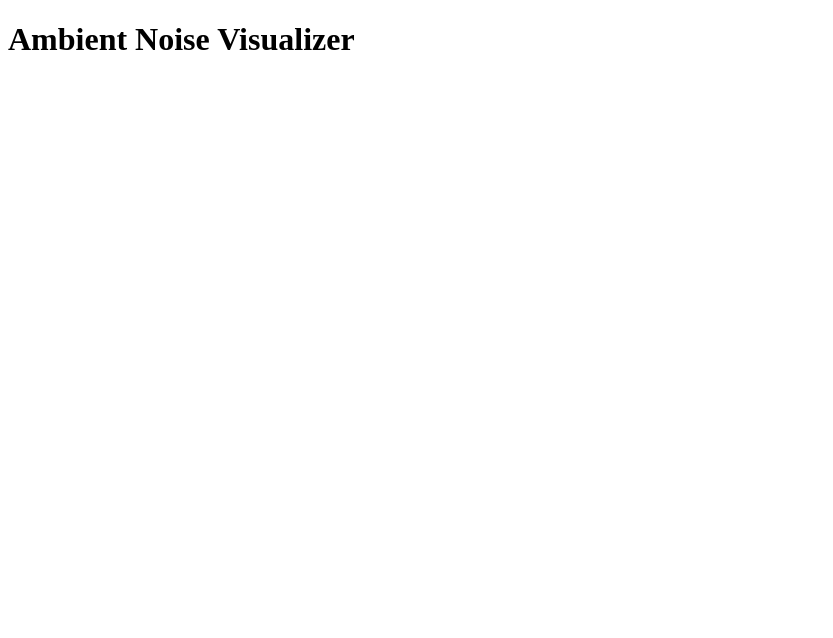
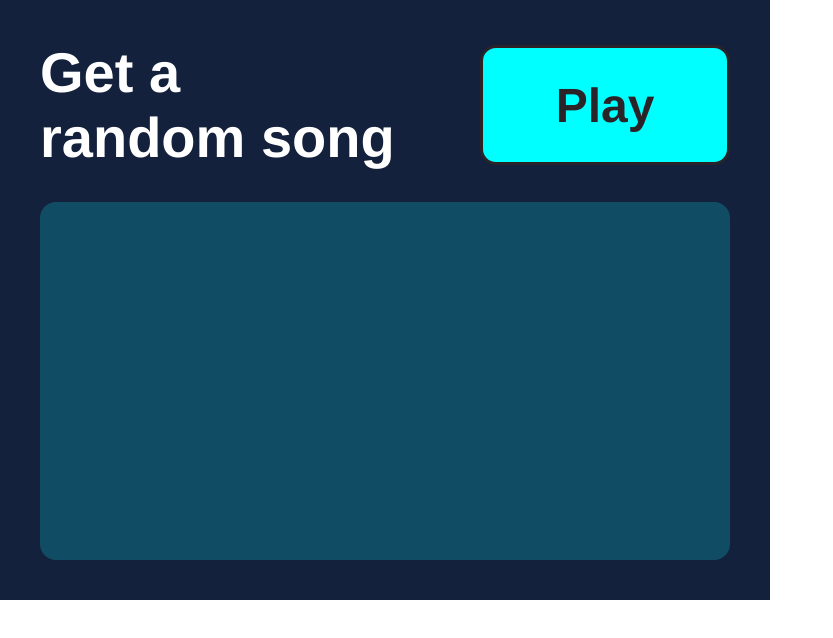
Before and after one commit to erick505alvarez/myChromeExtension, a browser extension: page index.html in a window 1280 px wide. Shown: the whole page, without its empty margins (0-833 px from the left). Drawn offline with Linux system fonts and the light colour scheme.

Commit message:
finish css

```diff
--- a/index.html
+++ b/index.html
@@ -5,10 +5,20 @@
     <meta charset="UTF-8">
     <meta name="viewport" content="width=device-width, initial-scale=1.0">
     <title>Ambient Visualizer</title>
+    <link rel="stylesheet" href="./styles.css">
 </head>
 
 <body>
-    <h1>Ambient Noise Visualizer</h1>
+    <div class="container">
+        <div class="top">
+            <div class="title-container">
+                <h1 class="title">Get a<br>random song</h1>
+            </div>
+            <div class="btn-random">Play</div>
+        </div>
+        <div class="visualizer"></div>
+    </div>
+    <script src="main.js"></script>
 </body>
 
 </html>
--- /dev/null
+++ b/styles.css
@@ -0,0 +1,89 @@
+/* boiler plate css start  */
+* {
+    box-sizing: border-box;
+}
+
+html {
+    /* margin-left: 3rem; */
+    font-size: 16px;
+    width: 770px;
+    height: 600px;
+    font-family: 'Helvetica Neue';
+    /* overflow: hidden; */
+}
+
+body {
+    margin: 0;
+    width: 770px;
+    height: 600px;
+    display: flex;
+    flex-direction: column;
+    --color-1: #000000;
+    --color-2: #14213d;
+    --color-3: #fca311;
+    --color-4: #e5e5e5;
+    --color-5: #ffffff;
+}
+
+/* boiler plate css end  */
+.btn-random {
+    background-color: cyan;
+    border: solid;
+    color: #2a2429;
+    /* padding: 25px 10px 25px 10px; */
+    text-align: center;
+    display: flex;
+    justify-content: center;
+    align-items: center;
+    width: 250px;
+    height: 120px;
+    border-radius: 1rem;
+    font-size: 3rem;
+    font-weight: bold;
+}
+
+.btn-random:hover {
+    cursor: pointer;
+}
+
+.container {
+    background-color: var(--color-2);
+    width: 100%;
+    height: 100%;
+    display: flex;
+    flex-direction: column;
+    padding: 2.5rem;
+}
+
+.top {
+    /* padding: 2rem; */
+    width: 100%;
+    height: 30%;
+    display: flex;
+    justify-content: space-between;
+    align-items: center;
+    margin-bottom: 2rem;
+    /* border: solid 2px magenta; */
+}
+
+.title-container {
+    display: flex;
+    /* border: 10px solid red; */
+}
+.title {
+    margin: 0;
+    font-size: 3.5rem;;
+    display: inline;
+    /* border: 2px solid magenta; */
+    /* margin-left: 4rem; */
+    color: var(--color-5);
+}
+
+.visualizer {
+    width: 100%;
+    height: 100%;
+    /* background-color: var(--color-3); */
+    background-color: cyan;
+    opacity: .2;
+    border-radius: 1rem;
+}
```
Also changed, not shown: main.js (added, +16 -0 lines), manifest.json, 1 other file.
